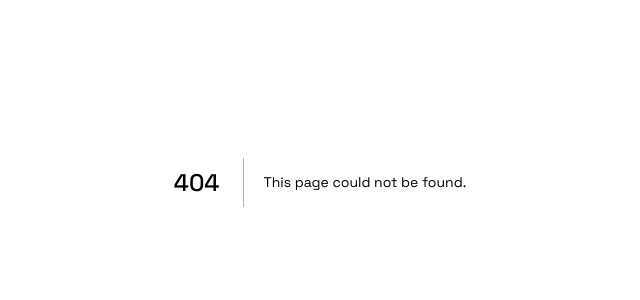
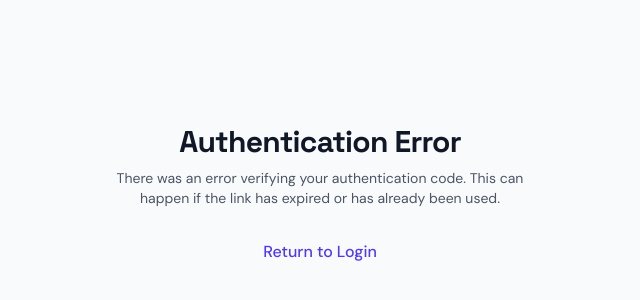
Before and after one commit to gailemarketing/lionlead, a Next.js app: page /auth/auth-code-error in a window 1280 px wide. Before the commit this address had no page. Shown: the part 218-518 px from the top of the page, without its empty margins (320-960 px from the left). Built offline with nearby package versions, Linux system fonts and the light colour scheme.

Commit message:
Fix: Create missing auth-code-error page to prevent 404s

```diff
--- /dev/null
+++ b/src/app/auth/auth-code-error/page.tsx
@@ -0,0 +1,26 @@
+import Link from 'next/link'
+
+export default function AuthCodeError() {
+    return (
+        <div className="flex min-h-screen flex-col items-center justify-center bg-gray-50 py-12 px-4 sm:px-6 lg:px-8 dark:bg-zinc-900">
+            <div className="w-full max-w-md space-y-8 text-center">
+                <div>
+                    <h2 className="mt-6 text-3xl font-bold tracking-tight text-gray-900 dark:text-white">
+                        Authentication Error
+                    </h2>
+                    <p className="mt-2 text-sm text-gray-600 dark:text-gray-400">
+                        There was an error verifying your authentication code. This can happen if the link has expired or has already been used.
+                    </p>
+                </div>
+                <div className="mt-8">
+                    <Link
+                        href="/login"
+                        className="font-medium text-indigo-600 hover:text-indigo-500 dark:text-indigo-400"
+                    >
+                        Return to Login
+                    </Link>
+                </div>
+            </div>
+        </div>
+    )
+}
```
